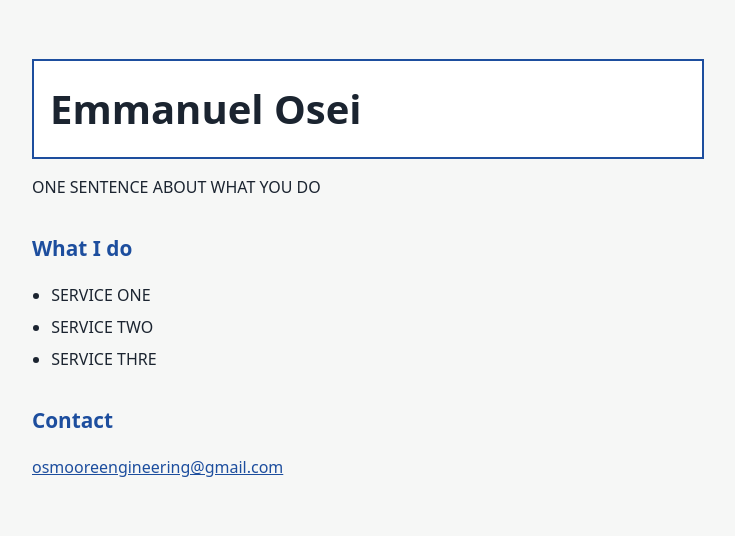
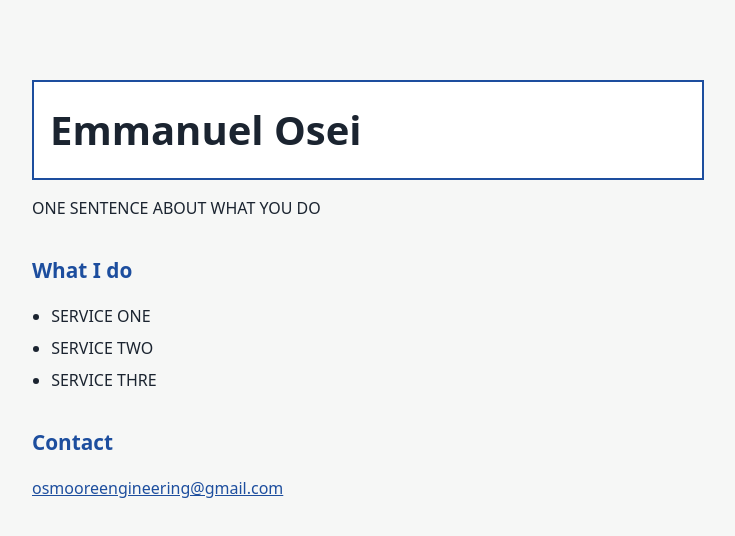
Before and after one commit to Osmoore/p1-one-pager, a plain HTML site: page index.html in a window 1280 px wide. Shown: the whole page, without its empty margins (272-1007 px from the left). Drawn offline with Linux system fonts and the light colour scheme.

```diff
--- a/styles.css
+++ b/styles.css
@@ -14,7 +14,7 @@
     border: 2px solid #1d4e9e;
     padding: 1rem;
     background-color: #ffffff;
-    margin-top: 3rem 0;
+    margin-top: 3rem;
 }
 
 h2 {
```
